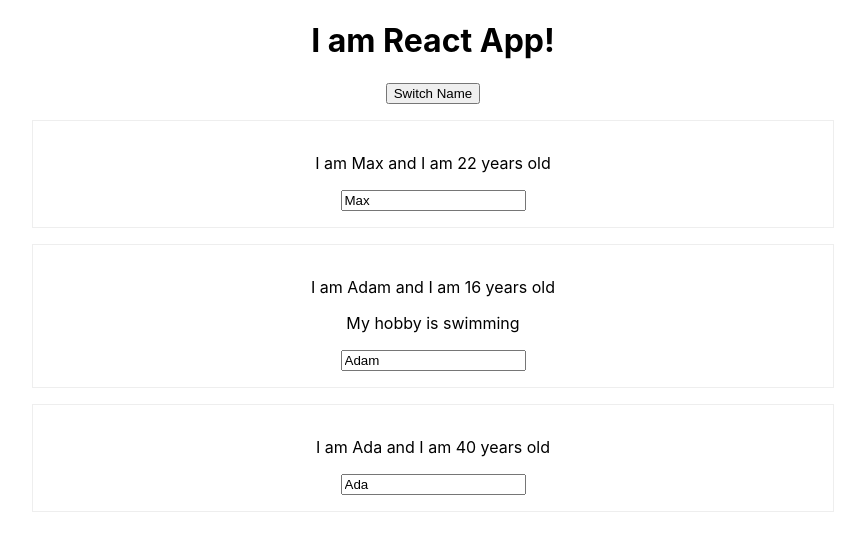
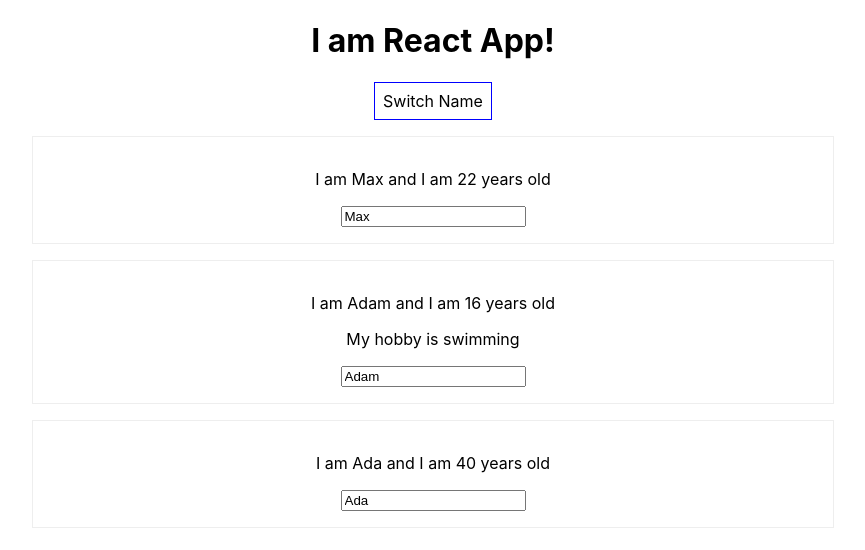
Before and after one commit to annrogal/react-course, a React (Create React App) app in the folder react-complete-guide/: page / in a window 1280 px wide. Shown: the top 550 px of the page, without its empty margins (207-1072 px from the left). Built offline with nearby package versions, Linux system fonts and the light colour scheme.

Commit message:
inline style

```diff
--- a/react-complete-guide/src/App.js
+++ b/react-complete-guide/src/App.js
@@ -32,11 +32,21 @@
   }
 
   render() {
+    const style = {
+      backgroundColor: 'white',
+      font: 'inherit',
+      border: '1px solid blue',
+      padding: '8px',
+      cursor: 'pointer'
+    };
+
      return (
        <div className="App">
          <h1>I am React App!</h1>
 
-         <button onClick={ () => this.switchNameHandler('Maximilian!!') }>Switch Name</button>
+         <button
+          style={style}
+          onClick={ () => this.switchNameHandler('Maximilian!!') }>Switch Name</button>
         <Person name={ this.state.persons[0].name }
         age={ this.state.persons[0].age }/>
         <Person name={ this.state.persons[1].name }
```
